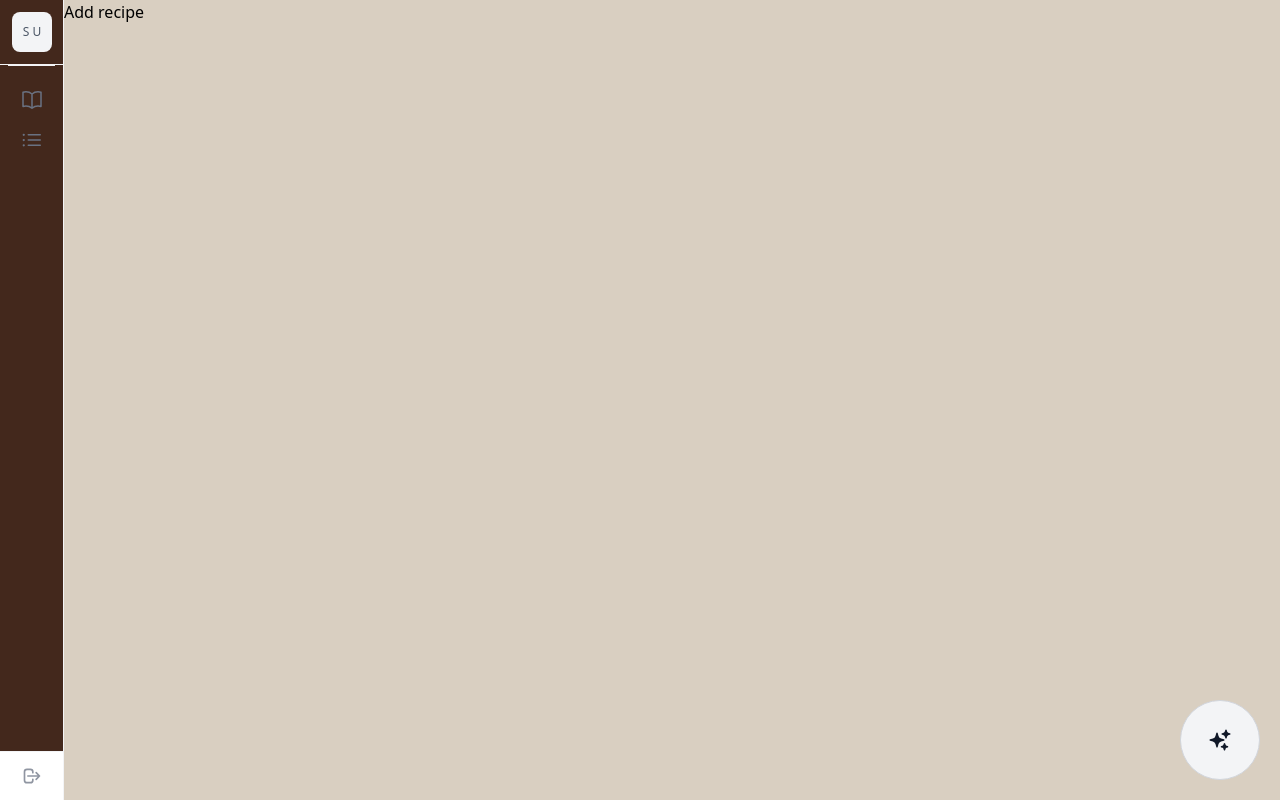
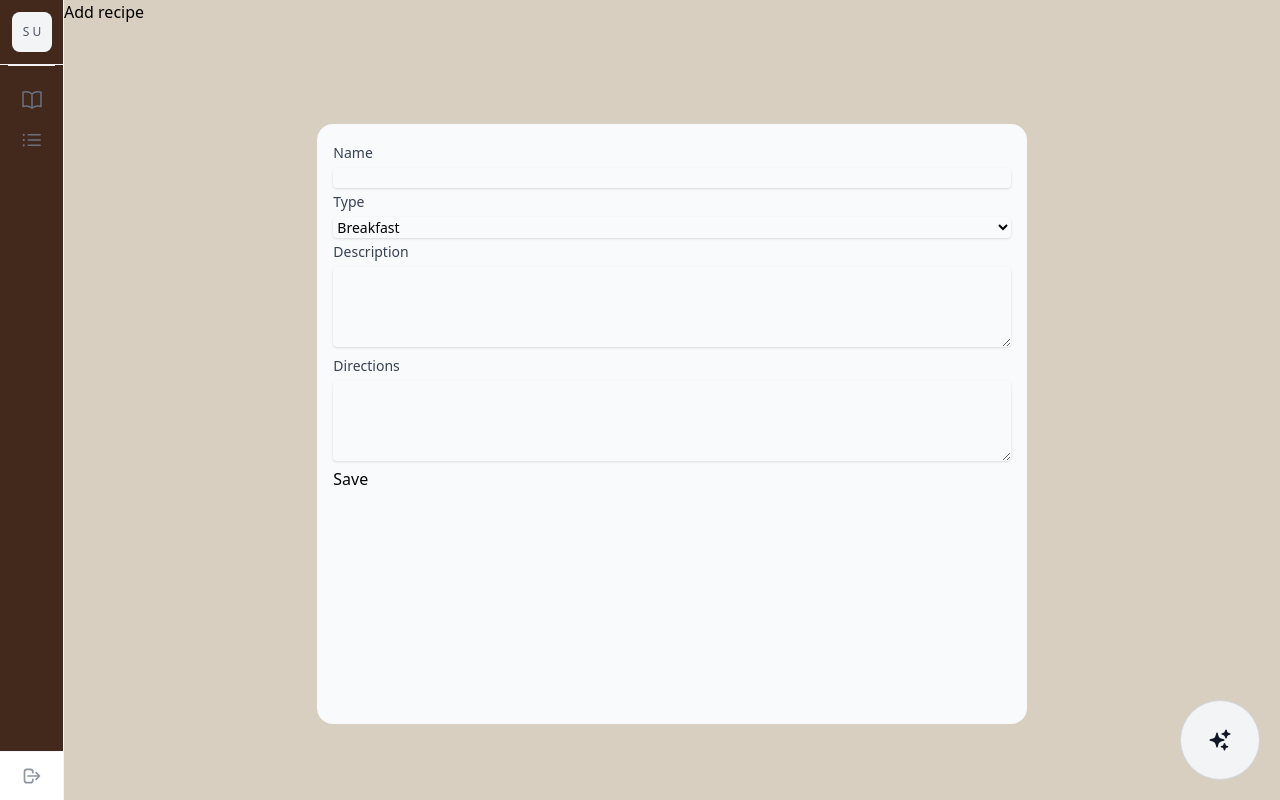
Before and after one commit to Hsaadeh/recip_ez, a Django app: page /add-recipe/ in a window 1280 px wide. Run offline with Django 4.2, Linux system fonts and the light colour scheme; the visitor is signed in with stand-in values (Sample User, id 1); some libraries are stand-ins or nearby versions.

Commit message:
add-recipe placeholder

```diff
--- /dev/null
+++ b/recipe_manager/static/add-recipe.js
@@ -0,0 +1 @@
+console.log("add recipe")
--- a/recipe_manager/templates/add_recipe.html
+++ b/recipe_manager/templates/add_recipe.html
@@ -1,5 +1,65 @@
 {% extends "base.html" %}
+
+{% load static %}
 
 {% block content %}
     <h1>Add recipe</h1>
+    <div class="w-full h-full flex justify-center items-center">
+        <div class="bg-gray-50 w-11/12 h-11/12 lg:w-7/12 lg:h-9/12 rounded-2xl p-4">
+            <form id="add-recipe">
+
+                <label for="name">
+                    <span class="text-sm font-medium text-gray-700"> Name </span>
+                    <input
+                        type="text"
+                        id="name"
+                        class="mt-1 w-full rounded border-gray-300 shadow-sm sm:text-sm"
+                    />
+                </label>
+
+                <label for="type">
+                    <span class="text-sm font-medium text-gray-700"> Type </span>
+                    <select
+                        name="type"
+                        id="type"
+                        class="mt-1 w-full rounded border-gray-300 shadow-sm sm:text-sm"
+                    >
+                        {% for choice in recipe_type_choices %}
+                            <option value="{{ choice.0 }}">{{ choice.1 }}</option>
+                        {% endfor %}
+                    </select>
+                </label>
+
+                <label for="description">
+                    <span class="text-sm font-medium text-gray-700"> Description </span>
+
+                    <textarea
+                        id="description"
+                        class="mt-1 w-full resize-y rounded border-gray-300 shadow-sm sm:text-sm"
+                        rows="4"
+                    ></textarea>
+
+                </label>
+
+                <label for="directions">
+                    <span class="text-sm font-medium text-gray-700"> Directions </span>
+
+                    <textarea
+                        id="directions"
+                        class="resize-y mt-1 w-full rounded border-gray-300 shadow-sm sm:text-sm"
+                        rows="4"
+                    ></textarea>
+
+                </label>
+
+            </form>
+            <button form= type="submit">Save</button>
+        </div>
+    </div>
 {% endblock content %}
+
+
+{% block js %}
+    <script src="{% static "js-helpers/cookie-helper.js" %}"></script>
+    <script src="{% static "add-recipe.js" %}"></script>
+{% endblock js %}
--- a/recipe_manager/views.py
+++ b/recipe_manager/views.py
@@ -1,5 +1,5 @@
 from django.shortcuts import render
-from recipe_manager.models import Recipe, Ingredient
+from recipe_manager.models import Recipe, Ingredient, RECIPE_TYPE_CHOICES
 from django.contrib.auth.decorators import login_required
 
 
@@ -64,7 +64,8 @@ def view_add_recipe(request):
 
     context = {
         "page_title": "Add Recipe",
-        "recipes": recipes
+        "recipes": recipes,
+        "recipe_type_choices": RECIPE_TYPE_CHOICES,
     }
 
     return render(request, "add_recipe.html", context)
--- a/theme/static/css/dist/styles.css
+++ b/theme/static/css/dist/styles.css
@@ -11,7 +11,12 @@
     --color-blue-600: oklch(54.6% 0.245 262.881);
     --color-indigo-500: oklch(58.5% 0.233 277.117);
     --color-indigo-600: oklch(51.1% 0.262 276.966);
+    --color-slate-50: oklch(98.4% 0.003 247.858);
     --color-slate-200: oklch(92.9% 0.013 255.508);
+    --color-slate-300: oklch(86.9% 0.022 252.894);
+    --color-slate-400: oklch(70.4% 0.04 256.788);
+    --color-slate-700: oklch(37.2% 0.044 257.287);
+    --color-slate-900: oklch(20.8% 0.042 265.755);
     --color-gray-50: oklch(98.5% 0.002 247.839);
     --color-gray-100: oklch(96.7% 0.003 264.542);
     --color-gray-300: oklch(87.2% 0.01 258.338);
@@ -53,6 +58,7 @@
     --radius-md: 0.375rem;
     --radius-lg: 0.5rem;
     --radius-xl: 0.75rem;
+    --radius-2xl: 1rem;
     --default-transition-duration: 150ms;
     --default-transition-timing-function: cubic-bezier(0.4, 0, 0.2, 1);
     --default-font-family: var(--font-sans);
@@ -281,6 +287,9 @@
   .mt-0\.5 {
     margin-top: calc(var(--spacing) * 0.5);
   }
+  .mt-1 {
+    margin-top: calc(var(--spacing) * 1);
+  }
   .mt-1\.5 {
     margin-top: calc(var(--spacing) * 1.5);
   }
@@ -336,6 +345,9 @@
   .h-8\/12 {
     height: calc(8/12 * 100%);
   }
+  .h-11\/12 {
+    height: calc(11/12 * 100%);
+  }
   .h-20 {
     height: calc(var(--spacing) * 20);
   }
@@ -356,6 +368,9 @@
   }
   .min-h-screen {
     min-height: 100vh;
+  }
+  .w-11\/12 {
+    width: calc(11/12 * 100%);
   }
   .w-16 {
     width: calc(var(--spacing) * 16);
@@ -470,6 +485,9 @@
   .rounded {
     border-radius: 0.25rem;
   }
+  .rounded-2xl {
+    border-radius: var(--radius-2xl);
+  }
   .rounded-full {
     border-radius: calc(infinity * 1px);
   }
@@ -507,6 +525,9 @@
   .border-gray-300 {
     border-color: var(--color-gray-300);
   }
+  .border-slate-300 {
+    border-color: var(--color-slate-300);
+  }
   .border-transparent {
     border-color: transparent;
   }
@@ -527,6 +548,9 @@
   }
   .bg-blue-200 {
     background-color: var(--color-blue-200);
+  }
+  .bg-gray-50 {
+    background-color: var(--color-gray-50);
   }
   .bg-gray-100 {
     background-color: var(--color-gray-100);
@@ -570,6 +594,9 @@
   .px-5 {
     padding-inline: calc(var(--spacing) * 5);
   }
+  .px-6 {
+    padding-inline: calc(var(--spacing) * 6);
+  }
   .py-1\.5 {
     padding-block: calc(var(--spacing) * 1.5);
   }
@@ -578,6 +605,9 @@
   }
   .py-2\.5 {
     padding-block: calc(var(--spacing) * 2.5);
+  }
+  .py-3 {
+    padding-block: calc(var(--spacing) * 3);
   }
   .py-8 {
     padding-block: calc(var(--spacing) * 8);
@@ -655,6 +685,9 @@
   .text-gray-900 {
     color: var(--color-gray-900);
   }
+  .text-slate-700 {
+    color: var(--color-slate-700);
+  }
   .text-white {
     color: var(--color-white);
   }
@@ -708,6 +741,11 @@
     --tw-ring-color: var(--color-blue-600);
   }
   @media (hover: hover) {
+    .hover\:border-slate-400:hover {
+      border-color: var(--color-slate-400);
+    }
+  }
+  @media (hover: hover) {
     .hover\:bg-gray-50:hover {
       background-color: var(--color-gray-50);
     }
@@ -718,6 +756,11 @@
     }
   }
   @media (hover: hover) {
+    .hover\:bg-slate-50:hover {
+      background-color: var(--color-slate-50);
+    }
+  }
+  @media (hover: hover) {
     .hover\:text-gray-700:hover {
       color: var(--color-gray-700);
     }
@@ -725,6 +768,11 @@
   @media (hover: hover) {
     .hover\:text-gray-900:hover {
       color: var(--color-gray-900);
+    }
+  }
+  @media (hover: hover) {
+    .hover\:text-slate-900:hover {
+      color: var(--color-slate-900);
     }
   }
   .focus\:border-indigo-500:focus {
@@ -763,8 +811,15 @@
     --tw-ring-shadow: var(--tw-ring-inset,) 0 0 0 calc(2px + var(--tw-ring-offset-width)) var(--tw-ring-color, currentcolor);
     box-shadow: var(--tw-inset-shadow), var(--tw-inset-ring-shadow), var(--tw-ring-offset-shadow), var(--tw-ring-shadow), var(--tw-shadow);
   }
+  .focus-visible\:ring-4:focus-visible {
+    --tw-ring-shadow: var(--tw-ring-inset,) 0 0 0 calc(4px + var(--tw-ring-offset-width)) var(--tw-ring-color, currentcolor);
+    box-shadow: var(--tw-inset-shadow), var(--tw-inset-ring-shadow), var(--tw-ring-offset-shadow), var(--tw-ring-shadow), var(--tw-shadow);
+  }
   .focus-visible\:ring-indigo-600:focus-visible {
     --tw-ring-color: var(--color-indigo-600);
+  }
+  .focus-visible\:ring-slate-200:focus-visible {
+    --tw-ring-color: var(--color-slate-200);
   }
   .focus-visible\:ring-offset-2:focus-visible {
     --tw-ring-offset-width: 2px;
@@ -841,8 +896,18 @@
     }
   }
   @media (width >= 64rem) {
+    .lg\:h-9\/12 {
+      height: calc(9/12 * 100%);
+    }
+  }
+  @media (width >= 64rem) {
     .lg\:h-10\/12 {
       height: calc(10/12 * 100%);
+    }
+  }
+  @media (width >= 64rem) {
+    .lg\:w-7\/12 {
+      width: calc(7/12 * 100%);
     }
   }
   @media (width >= 64rem) {
--- a/theme/templates/base.html
+++ b/theme/templates/base.html
@@ -87,9 +87,9 @@
 
 			{% comment %} CONTENT {% endcomment %}
 			<div class="overflow-auto w-full">
-				<div class="min-w-[250px]">
-					{% block content %}{% endblock content %}
-				</div>
+				{% comment %} <div class="min-w-[250px]">
+				</div> {% endcomment %}
+				{% block content %}{% endblock content %}
 			</div>
 		</div>
 	</body>
```
